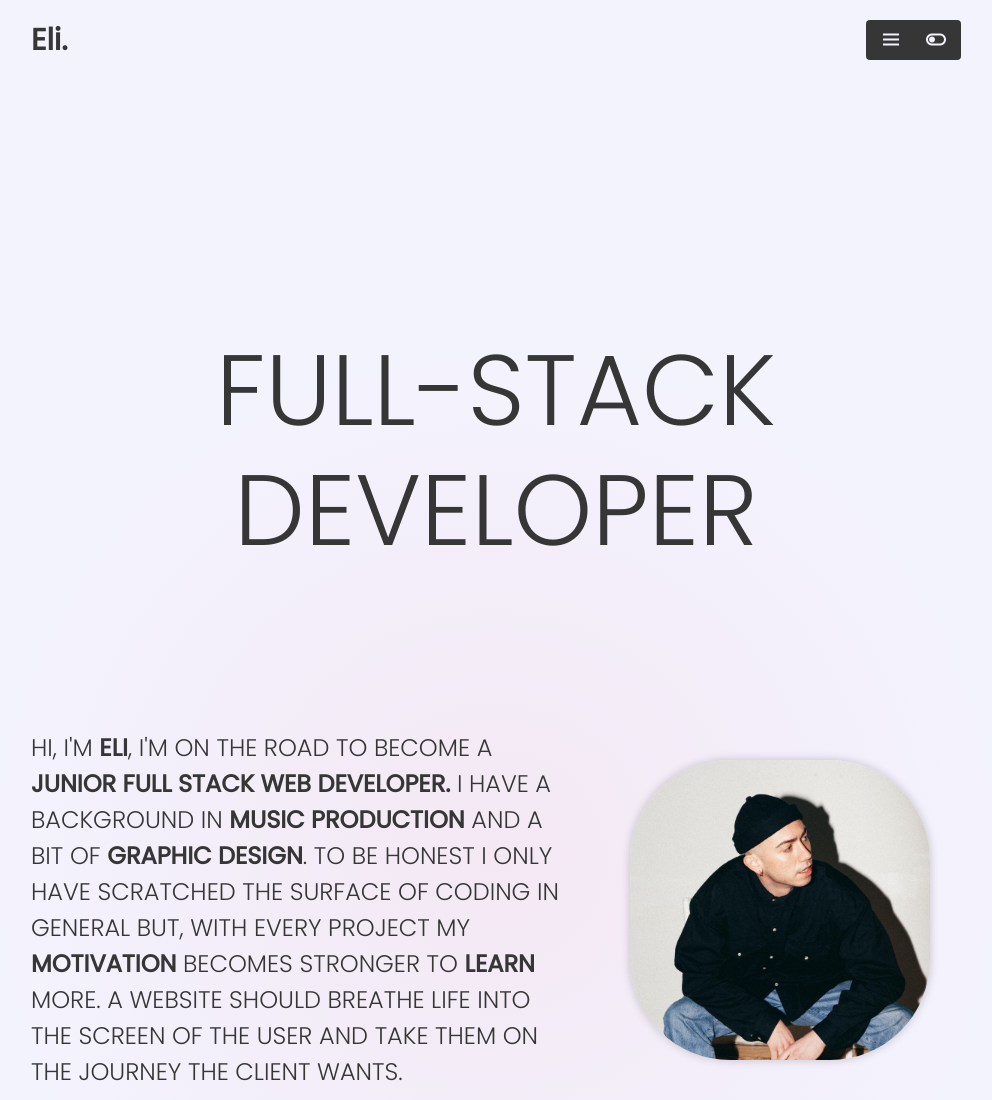
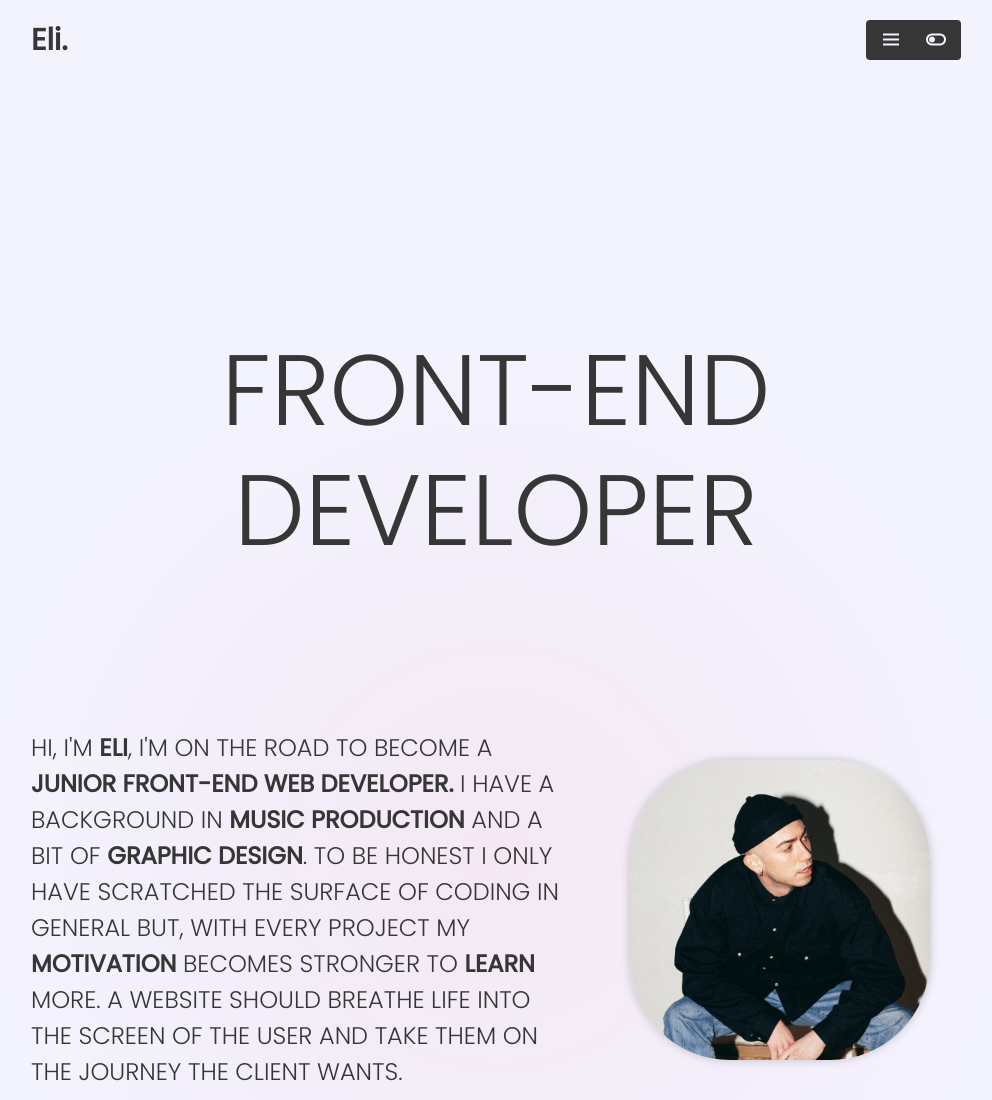
Before and after one commit to soneoso/portfolio-eli, a plain HTML site: page index.html in a window 1280 px wide. Shown: the top 1100 px of the page, without its empty margins (144-1136 px from the left). Drawn offline with nearby package versions, Linux system fonts and the light colour scheme.

Commit message:
changing header content

```diff
--- a/index.html
+++ b/index.html
@@ -56,7 +56,7 @@
     <div class="container">
       <h1 class="title main-title">
 
-        <br>Full-stack
+        <br>Front-end
         <br>Developer</span>
 
       </h1>
@@ -72,7 +72,7 @@
         <div class="scroll-reveal-left">
           <p class="description">
             Hi, I'm <span class="text-bold">Eli</span>,
-            I'm on the road to become a <span class="text-bold"> junior full stack web developer. </span>
+            I'm on the road to become a <span class="text-bold"> junior Front-end web developer. </span>
             I have a background in <span class="text-bold"> music production </span> and a bit of <span
               class="text-bold"> graphic design</span>.
             To be honest I only have scratched the surface of coding in general but,
```
